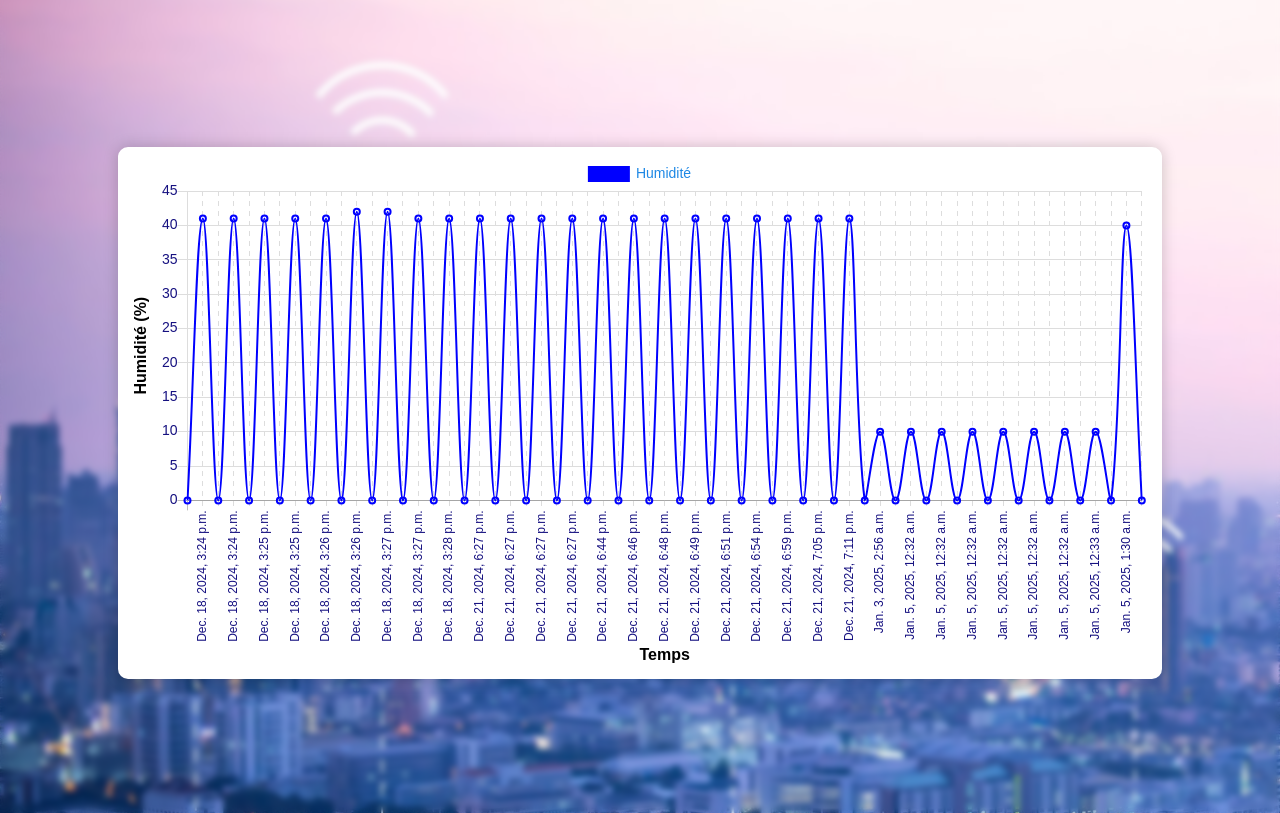
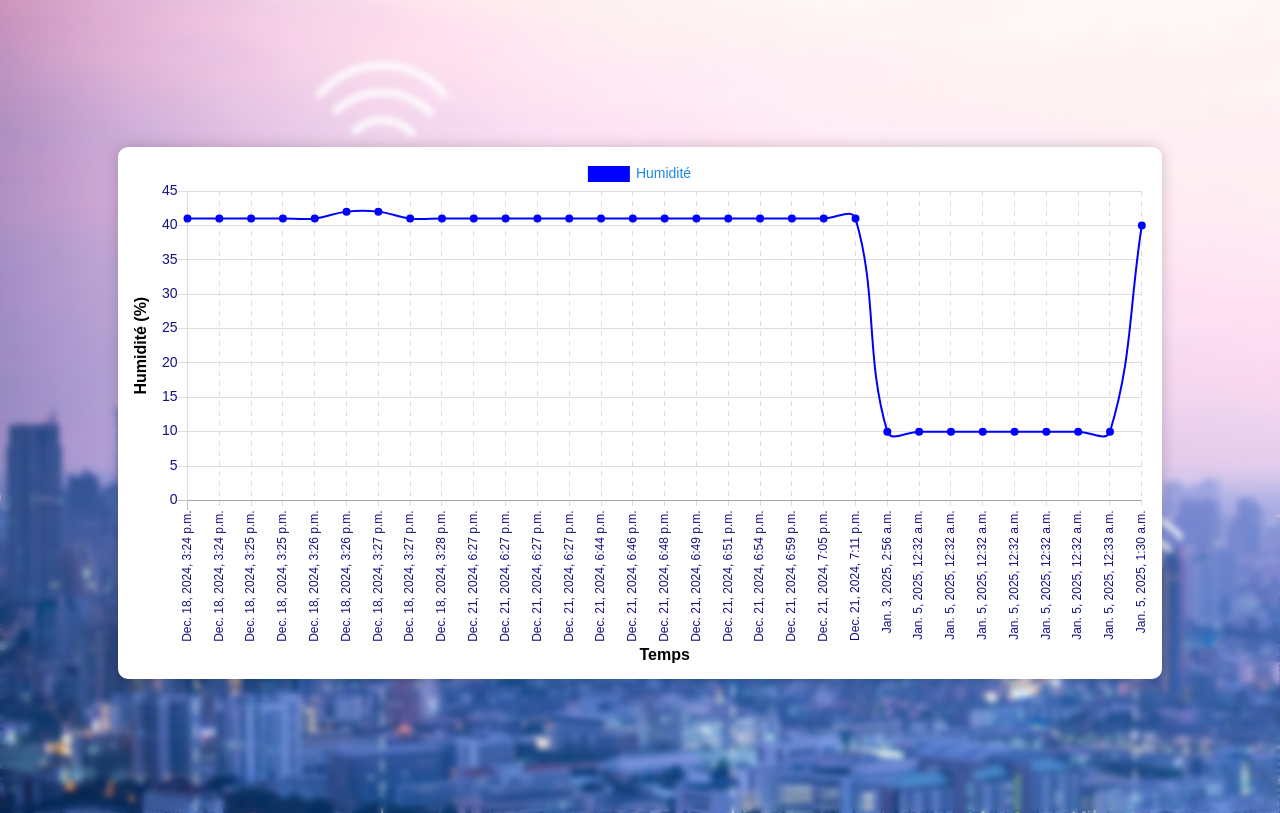
Before and after one commit to WiamBelarabi/DHT11_Projet, a Django app: page /chartHUM in a window 1280 px wide. Shown: the part 100-913 px from the top of the page. Run offline with Django 4.2, Linux system fonts and the light colour scheme; data comes from the database, SQL or seed files in the repository; both versions use the stored data as it was after the commit.

Commit message:
initial commit

```diff
--- a/templates/ChartHum.html
+++ b/templates/ChartHum.html
@@ -17,16 +17,16 @@
             font-family: 'Arial', sans-serif;
             background-image: url('static/images/hp2.jpg');
             backdrop-filter: blur(3px);
-            display: flex; /* Centrer le contenu */
+            display: flex; /* Center the content */
             justify-content: center;
             align-items: center;
-            height: 100vh; /* Hauteur de la fenêtre */
+            height: 100vh; /* Full height */
             margin: 0;
         }
 
         .card-body {
-            width: 80%; /* Largeur augmentée */
-            max-width: 1200px; /* Limite la largeur */
+            width: 80%; /* Increased width */
+            max-width: 1200px; /* Limit width */
             margin: 0px;
             background-color: #fff;
             padding: 10px;
@@ -48,8 +48,8 @@
     </div>
 
     <script>
-    const dates = ['{% for i in tab %}' ,'{{i.dt}}','{% endfor %}'];
-    const datas = ['{% for i in tab %}' ,'{{i.hum}}', '{% endfor %}'];
+        const dates = [{% for i in tab %}'{{ i.dt }}'{% if not forloop.last %}, {% endif %}{% endfor %}];
+        const datas = [{% for i in tab %}{{ i.hum }}{% if not forloop.last %}, {% endif %}{% endfor %}];
 
         var ctx = document.getElementById('myAreaChart').getContext('2d');
         var myChart = new Chart(ctx, {
@@ -59,10 +59,12 @@
                 datasets: [{
                     label: 'Humidité',
                     data: datas,
-            borderColor: 'rgba(0, 0, 255, 1)',  // Couleur de la ligne (bleue)
-            backgroundColor: 'rgba(0, 0, 0, 0)',  // Pas de remplissage
+                    borderColor: 'rgba(0, 0, 255, 1)',  // Line color (blue)
+                    backgroundColor: 'rgba(0, 0, 0, 0)',  // No fill
                     borderWidth: 2,
-            fill: false  // Désactiver le remplissage
+                    fill: false,  // Disable fill
+                    pointRadius: 3,  // Size of the points
+                    pointBackgroundColor: 'rgba(0, 0, 255, 1)'  // Point color
                 }]
             },
             options: {
@@ -92,14 +94,10 @@
                             fontColor: 'rgb(22, 17, 128)',
                             fontSize: 12,
                             fontFamily: 'Arial',
-                    fontStyle: 'normal', // Pas d'italique
-                    maxRotation: 90, // Texte totalement horizontal
-                    minRotation: 90, // Texte totalement horizontal
-                    autoSkip: true, // Désactiver l'auto-saut
-                    callback: function(value) {
-                        const parts = value.split(' ');
-                        return parts.length > 1 ? parts.join('\n') : value;
-                    }
+                            fontStyle: 'normal', // No italics
+                            maxRotation: 90, // Fully horizontal text
+                            minRotation: 90, // Fully horizontal text
+                            autoSkip: true,
                         },
                         scaleLabel: {
                             display: true,
@@ -111,7 +109,7 @@
                         },
                         gridLines: {
                             color: '#ddd',
-                    borderDash: [5, 5] // Carrés dans la grille
+                            borderDash: [5, 5] // Dotted grid
                         }
                     }]
                 },
@@ -125,10 +123,7 @@
                 }
             }
         });
-
     </script>
-
 </body>
 </html>
-
 {% endblock index %}
--- a/templates/ChartTemp.html
+++ b/templates/ChartTemp.html
@@ -35,8 +35,8 @@
         }
 
         #myAreaChart {
-            width: 100%; /* Full width */
-            height: 400px; /* Fixed height */
+            width: 732px;
+            height: 400px;
         }
     </style>
     <title>Temperature Chart</title>
```
Also changed, not shown: templates/value.html (+5 -2 lines), db.sqlite3. Lines whose indentation alone changed are shown as unchanged.
